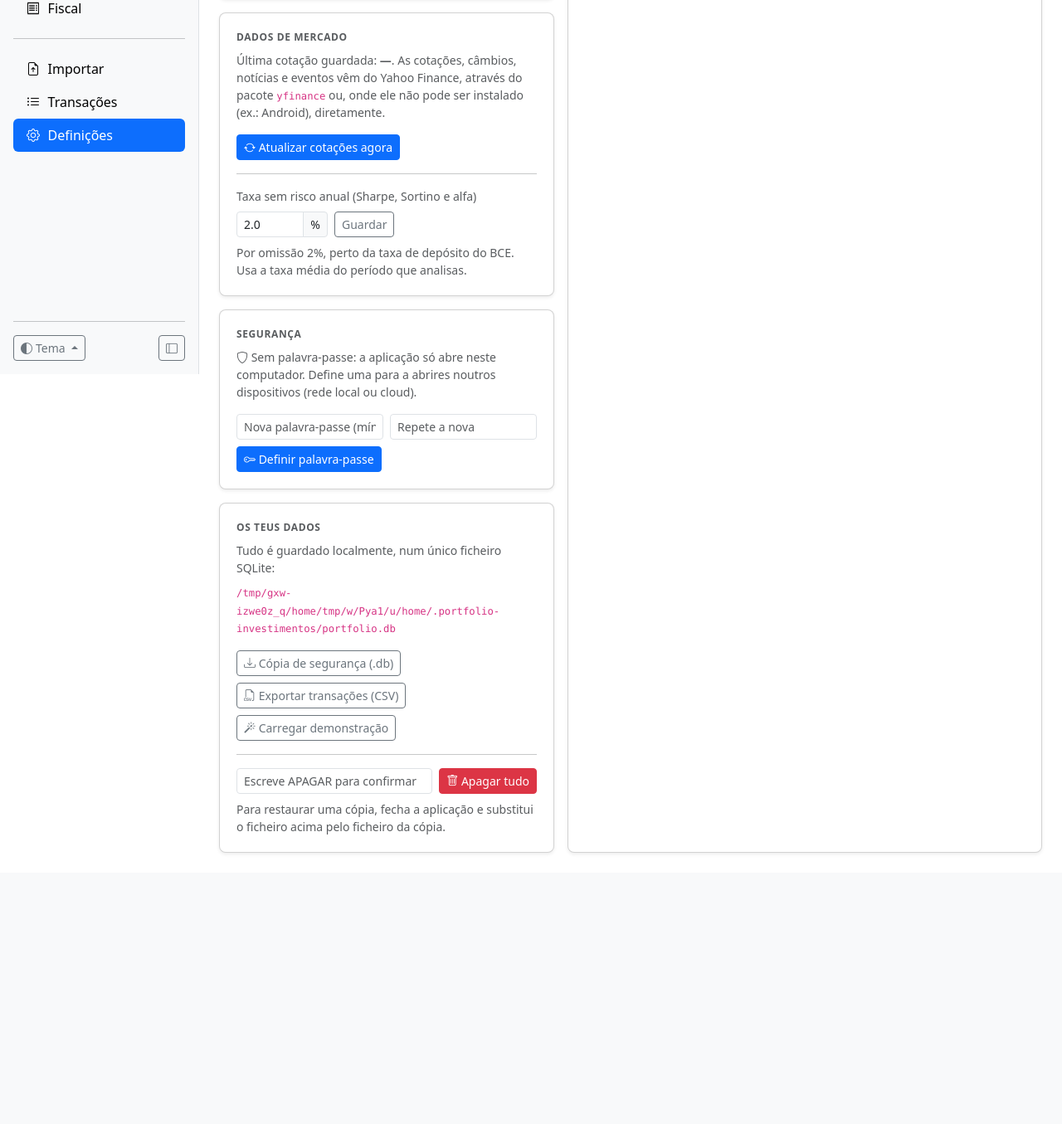
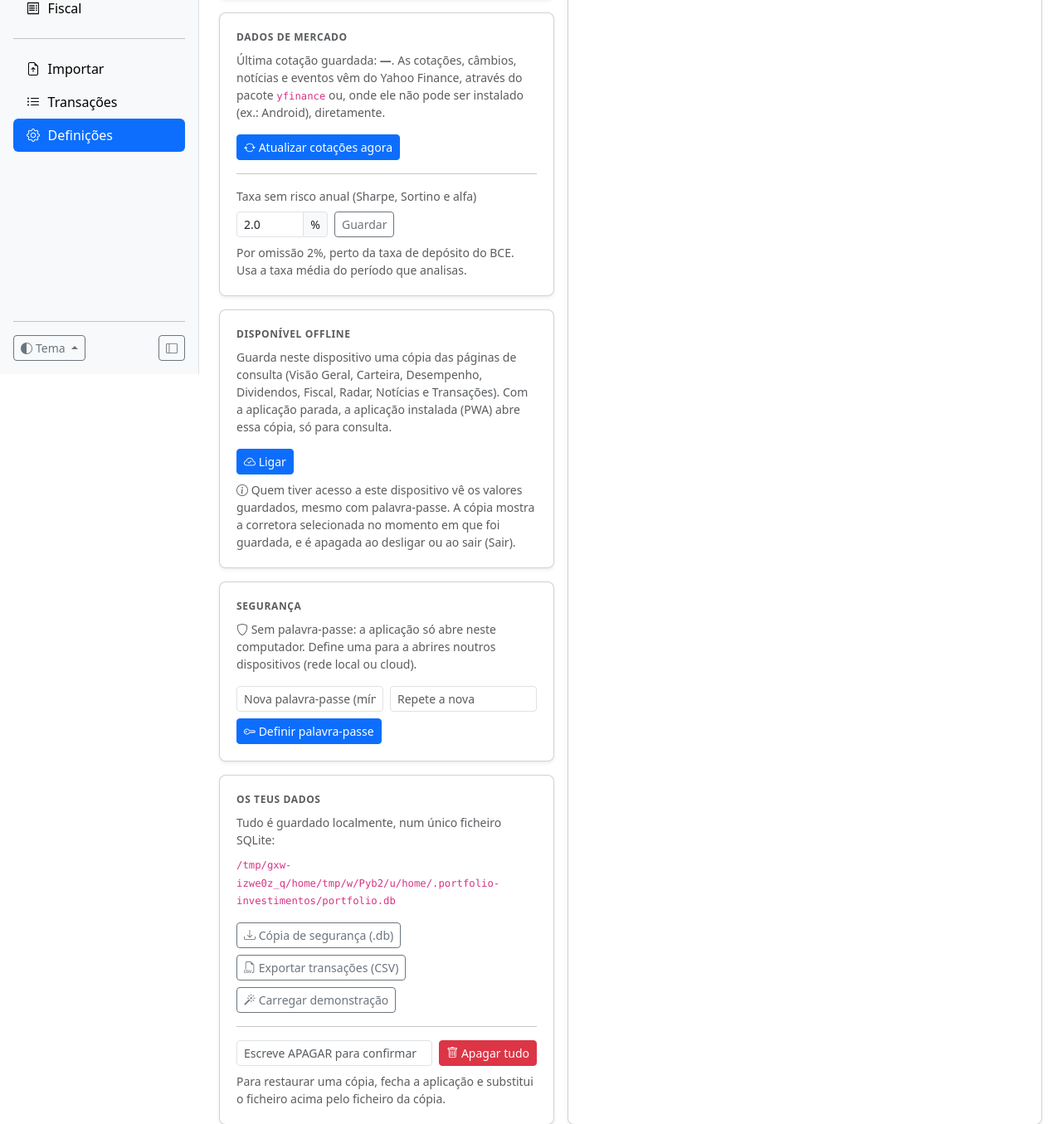
Before and after one commit to geneiros/PortfolioInvestimentos, a Flask app: page /definicoes in a window 1280 px wide. Shown: the part 349-1704 px from the top of the page at 83% size. Before the commit the page ends 1377 px from the top, so only its background shows below. Run offline with Flask 3, Linux system fonts and the light colour scheme; data that the repository does not hold is empty; some libraries are stand-ins or nearby versions.

Commit message:
PWA: consulta offline das últimas páginas (Disponível offline)
- Nova opção em Definições, desligada por omissão: as páginas de consulta
  ficam guardadas pelo service worker (cabeçalho X-PM-Offline) e podem ser
  vistas com a aplicação parada, só para leitura.
- Faixa "Modo offline" com a data dos dados; ações bloqueadas com aviso;
  recarrega sozinha quando a aplicação volta (/ping).
- Desligar a opção ou sair apaga a cópia.
- offline.html lista as páginas guardadas.
- Arranque: SO_REUSEADDR na deteção de porta ocupada (evita falsos
  "porta ocupada" logo após reiniciar).

Co-Authored-By: Claude Opus 5.5 <noreply@anthropic.com>
Claude-Session: https://claude.ai/code/session_01AhMv5rzh4esVFWwNf2sje8

```diff
--- a/portfolio_investimentos/__init__.py
+++ b/portfolio_investimentos/__init__.py
@@ -45,6 +45,11 @@ def _secret_key(folder):
 
 
 mimetypes.add_type("application/manifest+json", ".webmanifest")  # manifesto da aplicação instalável
+
+
+# páginas de consulta que o modo "Disponível offline" pode guardar (não Importar nem Definições)
+OFFLINE_PAGES = {"pages.overview", "pages.carteira", "pages.desempenho", "pages.dividendos", "pages.fiscal",
+                 "pages.radar", "pages.noticias", "pages.transacoes"}
 
 
 def create_app(config=None):
@@ -100,6 +105,24 @@ def create_app(config=None):
             session["csrf"] = secrets.token_hex(16)
         return {"csrf_token": session["csrf"]}
 
+    @app.context_processor
+    def _offline():
+        from datetime import datetime
+        from .models import Setting
+        return {"offline_enabled": Setting.get("offline_enabled") == "1",
+                "generated_at": datetime.now().isoformat(timespec="minutes")}
+
+    @app.after_request
+    def _mark_offline_pages(resp):
+        # só as páginas de consulta, com o modo offline ligado, podem ficar na cache do service worker
+        # (nunca o login, as páginas de erro nem o que é pedido com o modo desligado)
+        from flask import request
+        from .models import Setting
+        if (resp.status_code == 200 and resp.mimetype == "text/html" and request.endpoint in OFFLINE_PAGES
+                and Setting.get("offline_enabled") == "1"):
+            resp.headers["X-PM-Offline"] = "1"
+        return resp
+
     with app.app_context():
         from .models import migrate
         db.create_all()
--- a/portfolio_investimentos/__main__.py
+++ b/portfolio_investimentos/__main__.py
@@ -100,8 +100,12 @@ def _announce(url):
 
 
 def _port_in_use(host, port):
+    import os
     import socket
     with socket.socket(socket.AF_INET6 if ":" in host else socket.AF_INET, socket.SOCK_STREAM) as sock:
+        if os.name != "nt":
+            # como o waitress: ligações a fechar (TIME_WAIT) depois de parar a aplicação não ocupam a porta
+            sock.setsockopt(socket.SOL_SOCKET, socket.SO_REUSEADDR, 1)
         try:
             sock.bind((host, port))
         except OSError:
--- a/portfolio_investimentos/api.py
+++ b/portfolio_investimentos/api.py
@@ -269,6 +269,14 @@ def refresh_market():
 
 
 @action
+def set_offline(enabled):
+    on = str(enabled).lower() in ("1", "true", "on", "sim")
+    Setting.set("offline_enabled", "1" if on else None)
+    return "Disponível offline: a cópia das páginas é guardada neste dispositivo." if on else \
+        "Modo offline desligado: a cópia guardada neste dispositivo foi apagada."
+
+
+@action
 def set_risk_free(rate):
     value = _float(rate)
     if not 0 <= value <= 20:
--- a/portfolio_investimentos/auth.py
+++ b/portfolio_investimentos/auth.py
@@ -21,7 +21,7 @@ LOCAL = {"127.0.0.1", "::1"}
 MIN_LENGTH = 8
 MAX_FAILS, LOCK_SECONDS = 5, 300
 _fails = {}  # ip -> (tentativas falhadas, instante da primeira)
-OPEN_ENDPOINTS = {"auth.login", "static", "pages.service_worker"}
+OPEN_ENDPOINTS = {"auth.login", "static", "pages.service_worker", "pages.ping"}
 
 
 def env_password():
--- a/portfolio_investimentos/static/css/pm.css
+++ b/portfolio_investimentos/static/css/pm.css
@@ -117,6 +117,10 @@ body.pm-collapsed .pm-sidebar-foot .dropdown-toggle::after { display: none; }
 .pm-step { width: 26px; height: 26px; border-radius: 50%; background: var(--bs-primary); color: #fff; display: inline-flex; align-items: center;
   justify-content: center; font-weight: 600; font-size: .8rem; flex: 0 0 26px; }
 
+/* modo offline: ações indisponíveis */
+body.pm-offline :is([data-pm-action], [data-pm-refresh], [data-pm-broker], [data-p], #drop, form[data-pm-method] [type=submit]) {
+  opacity: .5; cursor: not-allowed; }
+
 /* privacidade */
 body.pm-private .money { filter: blur(7px); }
 
--- a/portfolio_investimentos/static/js/pm.js
+++ b/portfolio_investimentos/static/js/pm.js
@@ -95,6 +95,7 @@
     if (!el) return;
     e.preventDefault();
     if (el.dataset.confirm && !confirm(el.dataset.confirm)) return;
+    if (el.dataset.pmAction === "logout") pm.offline.clear();  // ao sair, a cópia offline é apagada
     await pm.call(el.dataset.pmAction, JSON.parse(el.dataset.args || "{}"));
     if (el.dataset.reload !== "false") location.reload();
   });
@@ -146,6 +147,64 @@
     try { closed = JSON.parse(pm.store.get("pm-closed-warnings") || "[]"); } catch (err) { /* vazio */ }
     closed = closed.filter((t) => t !== text).concat(text).slice(-50);
     pm.store.set("pm-closed-warnings", JSON.stringify(closed));
+  });
+
+  // ---------------------------------------------------------------- modo offline (PWA)
+  // Com "Disponível offline" ligado (Definições), o service worker guarda as páginas de consulta; se a
+  // aplicação estiver parada, a página vem dessa cópia: mostra-se uma faixa e as ações ficam bloqueadas.
+  const OFFLINE_PAGES = ["/", "/carteira", "/desempenho", "/dividendos", "/fiscal", "/radar", "/noticias", "/transacoes"];
+  const BLOCKED = "[data-pm-action],[data-pm-refresh],[data-pm-broker],[data-p],#fileInput,#drop,form[data-pm-method] [type=submit]";
+  const toSW = (msg) => {
+    if (!("serviceWorker" in navigator)) return;
+    navigator.serviceWorker.ready.then((reg) => reg.active && reg.active.postMessage(msg)).catch(() => {});
+  };
+  pm.offline = {
+    clear: () => toSW({ type: "clear" }),
+    save: () => {
+      toSW({ type: "warm", urls: OFFLINE_PAGES });
+      store.set("pm-offline-saved", String(Date.now()));
+      document.dispatchEvent(new CustomEvent("pm:offline-saved"));
+    },
+    lastSaved: () => Number(store.get("pm-offline-saved")) || null,
+  };
+  const enabled = () => document.body.dataset.offline === "1";
+  const enterOffline = () => {
+    if (document.body.classList.contains("pm-offline")) return;
+    document.body.classList.add("pm-offline");
+    const when = document.body.dataset.generated ? new Date(document.body.dataset.generated) : null;
+    const bar = document.createElement("div");
+    bar.className = "alert alert-secondary rounded-0 border-0 border-bottom mb-0 py-2 small d-flex align-items-center gap-2 pm-offline-bar";
+    bar.innerHTML = '<i class="bi bi-cloud-slash"></i><span></span>';
+    bar.querySelector("span").textContent = "Modo offline · dados de " +
+      (when ? when.toLocaleString("pt-PT", { day: "2-digit", month: "2-digit", hour: "2-digit", minute: "2-digit" }) : "—") +
+      " (só consulta). Inicia a aplicação para atualizar e fazer alterações.";
+    document.querySelector(".pm-main")?.prepend(bar);
+    // volta a tentar e recarrega quando a aplicação responder
+    const retry = setInterval(() => fetch("/ping", { cache: "no-store" })
+      .then((r) => { if (r.ok) { clearInterval(retry); location.reload(); } }).catch(() => {}), 15000);
+  };
+  // em modo offline, as ações ficam bloqueadas com uma explicação (em vez de falharem sem resposta)
+  const blockOffline = (e) => {
+    if (!document.body.classList.contains("pm-offline") || !e.target.closest(BLOCKED)) return;
+    e.preventDefault();
+    e.stopImmediatePropagation();
+    pm.toast("Modo offline: só consulta. Inicia a aplicação para fazer alterações.", "secondary");
+  };
+  document.addEventListener("click", blockOffline, true);
+  document.addEventListener("submit", (e) => {
+    if (!document.body.classList.contains("pm-offline") || !e.target.matches("form[data-pm-method]")) return;
+    e.preventDefault();
+    e.stopImmediatePropagation();
+    pm.toast("Modo offline: só consulta. Inicia a aplicação para fazer alterações.", "secondary");
+  }, true);
+  document.addEventListener("DOMContentLoaded", () => {
+    if (!document.querySelector(".pm-main")) return;  // login e páginas sem menu
+    fetch("/ping", { cache: "no-store" }).then((r) => {
+      if (!r.ok) throw new Error("sem resposta");
+      // aplicação a correr: mantém a cópia offline em dia (de 30 em 30 minutos) ou apaga-a se o modo estiver desligado
+      if (!enabled()) pm.offline.clear();
+      else if (!pm.offline.lastSaved() || Date.now() - pm.offline.lastSaved() > 30 * 60 * 1000) pm.offline.save();
+    }).catch(enterOffline);
   });
 
   // ---------------------------------------------------------------- preferências
--- a/portfolio_investimentos/templates/base.html
+++ b/portfolio_investimentos/templates/base.html
@@ -24,7 +24,7 @@
   <script>window.csrf_token = "{{ csrf_token }}";</script>
 </head>
 {% from "macros.html" import broker_badge %}
-<body>
+<body data-offline="{{ 1 if offline_enabled else 0 }}" data-generated="{{ generated_at }}">
 <div class="pm-shell">
   <aside class="pm-sidebar d-flex flex-column p-3 bg-body-tertiary border-end">
     <div class="d-flex align-items-start gap-2 mb-3">
--- a/portfolio_investimentos/templates/pages/definicoes.html
+++ b/portfolio_investimentos/templates/pages/definicoes.html
@@ -47,6 +47,24 @@
         <button class="btn btn-sm btn-outline-secondary" type="submit">Guardar</button>
         <span class="text-body-secondary w-100">Por omissão 2%, perto da taxa de depósito do BCE. Usa a taxa média do período que analisas.</span>
       </form>
+    </div>
+
+    <div class="pm-card mb-3">
+      <div class="pm-label mb-2">Disponível offline {% if offline_enabled %}<span class="badge text-bg-success ms-1">Ligado</span>{% endif %}</div>
+      <p class="small text-body-secondary">Guarda neste dispositivo uma cópia das páginas de consulta (Visão Geral, Carteira,
+        Desempenho, Dividendos, Fiscal, Radar, Notícias e Transações). Com a aplicação parada, a aplicação instalada (PWA)
+        abre essa cópia, só para consulta.</p>
+      {% if offline_enabled %}
+        <p class="small mb-2">Última cópia: <b id="offlineSaved">—</b></p>
+        <div class="d-flex flex-wrap gap-2">
+          <button class="btn btn-sm btn-outline-secondary" type="button" id="offlineSave"><i class="bi bi-cloud-download"></i> Guardar cópia agora</button>
+          <button class="btn btn-sm btn-outline-danger" data-pm-action="set_offline" data-args='{"enabled": "0"}'><i class="bi bi-cloud-slash"></i> Desligar e apagar a cópia</button>
+        </div>
+      {% else %}
+        <button class="btn btn-sm btn-primary" data-pm-action="set_offline" data-args='{"enabled": "1"}'><i class="bi bi-cloud-check"></i> Ligar</button>
+      {% endif %}
+      <p class="small text-body-secondary mt-2 mb-0"><i class="bi bi-info-circle"></i> Quem tiver acesso a este dispositivo vê os valores guardados,
+        mesmo com palavra-passe. A cópia mostra a corretora selecionada no momento em que foi guardada, e é apagada ao desligar ou ao sair (Sair).</p>
     </div>
 
     <div class="pm-card mb-3">
@@ -108,4 +126,14 @@
     {% else %}<p class="text-body-secondary">Sem ativos.</p>{% endfor %}
   </div></div>
 </div>
+<script>
+document.addEventListener("DOMContentLoaded", () => {
+  const out = document.getElementById("offlineSaved"), btn = document.getElementById("offlineSave");
+  if (!out) return;
+  const show = () => { const t = pm.offline.lastSaved(); out.textContent = t ? new Date(t).toLocaleString("pt-PT") : "ainda não"; };
+  show();
+  document.addEventListener("pm:offline-saved", show);
+  btn.addEventListener("click", () => { pm.offline.save(); pm.toast("Cópia offline guardada."); });
+});
+</script>
 {% endblock %}
--- a/portfolio_investimentos/views.py
+++ b/portfolio_investimentos/views.py
@@ -266,3 +266,9 @@ def service_worker():
     resp.headers["Cache-Control"] = "no-cache"
     resp.headers["Content-Type"] = "text/javascript; charset=utf-8"
     return resp
+
+
+@bp.route("/ping")
+def ping():
+    """Resposta vazia: a página usa-a para saber se a aplicação está a correr (modo offline)."""
+    return "", 204, {"Cache-Control": "no-store"}
```
Also changed, not shown: portfolio_investimentos/static/js/sw.js (+45 -8 lines), portfolio_investimentos/static/offline.html (+19 -1 lines), tests/test_app.py (+21 -0 lines), README.md.
